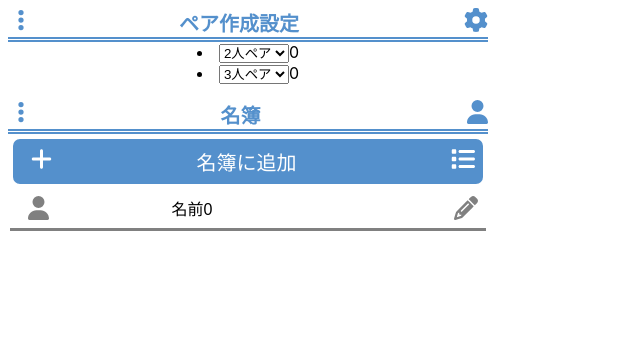
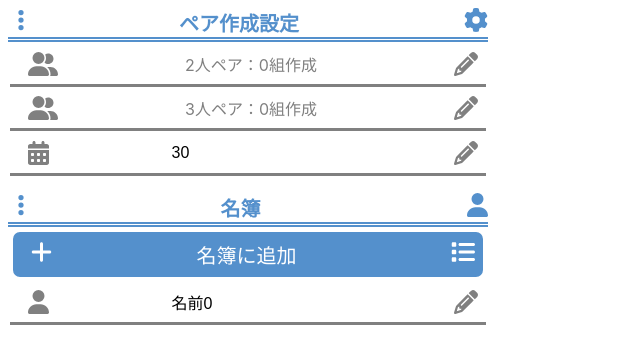
Before and after one commit to fyuuki0jp/pair_random_match, a React (Create React App) app: page / in a window 1280 px wide. Shown: the top 364 px of the page, without its empty margins (0-640 px from the left). Built offline with nearby package versions, Linux system fonts and the light colour scheme.

Commit message:
[add] describe mode

```diff
--- a/src/Construct.tsx
+++ b/src/Construct.tsx
@@ -1,39 +1,44 @@
 import { useRecoilState,useRecoilValue } from 'recoil';
 import React, { useEffect, useRef, useState } from 'react';
 import {membersAtom , constructAtom, ConstructResult, PairProfile, Pair, Construct} from './State';
-import { combination, searchPairPattern } from './Logic';
+import { searchPairPattern } from './Logic';
 import { FontAwesomeIcon } from '@fortawesome/react-fontawesome';
-import { faEllipsisVertical, faGear } from '@fortawesome/free-solid-svg-icons';
+import { faEllipsisVertical, faGear, faPencil,faCheck, faCalendarDays, faUserGroup } from '@fortawesome/free-solid-svg-icons';
 
 function PairConstruct(props:{pair:PairProfile,match_pairs:number,updatefunc:(newPair:PairProfile)=>void}){
+    const pairs = [2,3,4,5]
     const [edit,setEdit] = useState(false)
-    const construct = useRecoilValue(constructAtom)
-    const pairs = [2,3,4,5]
+    const [pair,setPair] = useState(props.pair.pair_cnt)
 
     useEffect(()=>{
-
+        setPair(props.pair.pair_cnt)
     },[props])
 
-    const updatePair = (new_cnt:string) => {
-        const cnt:number = parseInt(new_cnt)
-        const new_pair:PairProfile = {idx:props.pair.idx,pair_cnt:cnt}
+    const updatePair = (new_cnt:number) => {
+        const new_pair:PairProfile = {idx:props.pair.idx,pair_cnt:new_cnt}
         props.updatefunc(new_pair)
+        setEdit(false)
+    }
+
+
+    const editPair = () => {
+        setEdit(true)
     }
 
     return (
-        <li>
-            <select onChange={e => {updatePair(e.target.value)}}>
+        <div style={{display:'flex',margin:'0.1rem','justifyContent':'space-between',padding:'0.5rem 0.5rem',borderBottom:'solid',color:!edit? 'gray':'blue'}}>
+            <FontAwesomeIcon icon={faUserGroup} size="xl" style={{marginLeft:'10px',}}/>
+            {edit ? <select onChange={e => {setPair(parseInt(e.target.value))}}>
                 {pairs.map(cnt => <option value={cnt} selected={cnt==props.pair.pair_cnt}>{cnt}人ペア</option>)}
-            </select>
-            {props.match_pairs===undefined ? 0:props.match_pairs}
-        </li>
+            </select>:<span>{props.pair.pair_cnt}人ペア：{props.match_pairs===undefined ? 0:props.match_pairs}組作成</span>}
+            {!edit ? <FontAwesomeIcon icon={faPencil} size="xl" style={{marginLeft:'10px'}} onClick={editPair}/>:<FontAwesomeIcon icon={faCheck} size="xl" style={{color:'green'}} onClick={e => {updatePair(pair)}}/>}
+        </div>
     )
 }
 
-const ConstructPairSetting = ()=>{
+function ConstructPairSetting(){
     const [construct,setConstruct] = useRecoilState(constructAtom)
     const members = useRecoilValue(membersAtom)
-    const [view,setView] = useState(true)
     const pairs:ConstructResult = members.length > 0 ? searchPairPattern(construct,members.length,construct.pairs[0].pair_cnt < construct.pairs[1].pair_cnt):{}
 
     const updatePair = (newPair:PairProfile) => {
@@ -46,22 +51,63 @@ const ConstructPairSetting = ()=>{
     console.log(pairs)
     return (
         <div>
-            <div style={{display:'flex',justifyContent:'space-between',borderBottom:'double 5px #5490cc',color:'#5490cc',userSelect:'none'}}>
-                <FontAwesomeIcon icon={faEllipsisVertical} size='xl' style={{marginLeft:'10px'}}/>
-                <span style={{fontSize:'15pt',maxWidth:'100%',appearance:'none',outline:0,border:'none',fontWeight:'bolder'}}>ペア作成設定</span>
-                <FontAwesomeIcon icon={faGear} size='xl' style={{marginLeft:'10px'}}/>
-            </div>
+
             {construct.pairs.map(p => <PairConstruct pair={p} match_pairs={pairs[p.pair_cnt]} updatefunc={updatePair}/>)}
+        </div>
+    )
+}
+
+function ConstructWorkSetting(){
+    const [construct,setConstruct] = useRecoilState(constructAtom)
+    const [edit,setEdit] = useState(false)
+    const [days,setDay] = useState(construct.work_day)
+    const inputName = useRef<HTMLInputElement>(null)
+
+    const updateWorkDay = (workday:number) => {
+        let newConstruct:Construct = JSON.parse(JSON.stringify(construct))
+        newConstruct.work_day = workday
+        setConstruct(newConstruct)
+        setEdit(false)
+    }
+
+    const editDay = () => {
+        setEdit(true)
+        inputName.current?.focus()
+    }
+
+    return (
+        <div style={{display:'flex',margin:'0.1rem','justifyContent':'space-between',padding:'0.5rem 0.5rem',borderBottom:'solid',color:!edit? 'gray':'blue'}}>
+            <FontAwesomeIcon icon={faCalendarDays} size="xl" style={{marginLeft:'10px',}}/>
+            <input ref={inputName} style={{fontSize:'12pt',maxWidth:'150px',appearance:'none',outline:0,border:'none'}} value={days} onChange={e=>{setDay(isNaN(parseInt(e.target.value)) ? 1:parseInt(e.target.value))}} readOnly={!edit}></input>
+            {!edit ? <FontAwesomeIcon icon={faPencil} size="xl" style={{marginLeft:'10px'}} onClick={editDay}/>:<FontAwesomeIcon icon={faCheck} size="xl" style={{color:'green'}} onClick={e => {updateWorkDay(days)}}/>}
+        </div>
+    )
+}
+
+function ConstructPairDescribe(){
+    const construct = useRecoilValue(constructAtom)
+    const members = useRecoilValue(membersAtom)
+    const pair_result = searchPairPattern(construct,members.length,construct.pairs[0].pair_cnt < construct.pairs[1].pair_cnt)
+
+    return (
+        <div>
+            {construct.pairs.map(pair => <h3>{pair.pair_cnt}人ペア：{pair_result[pair.pair_cnt]===undefined ? 0:pair_result[pair.pair_cnt]}組作成</h3>)}
+            <h3>作成期間：{construct.work_day}日</h3>
         </div>
     )
 }
 
 function ConstructSetting(){
     const construct = useRecoilValue(constructAtom)
-
-
+    const [view,setView] = useState(true)
     return <div style={{'minWidth':'300px',maxWidth:'480px',width:'40vw',padding:'0.5rem'}}>
-        <ConstructPairSetting />
+        <div style={{display:'flex',justifyContent:'space-between',borderBottom:'double 5px #5490cc',color:'#5490cc',userSelect:'none'}} onClick={()=>{setView(!view)}}>
+                <FontAwesomeIcon icon={faEllipsisVertical} size='xl' style={{marginLeft:'10px'}}/>
+                <span style={{fontSize:'15pt',maxWidth:'100%',appearance:'none',outline:0,border:'none',fontWeight:'bolder'}}>ペア作成設定</span>
+                <FontAwesomeIcon icon={faGear} size='xl' style={{marginLeft:'10px'}}/>
+        </div>
+        {view ? <ConstructPairSetting /> : <ConstructPairDescribe/>}
+        {view && <ConstructWorkSetting />}
     </div>
 }
 
--- a/src/State.ts
+++ b/src/State.ts
@@ -19,6 +19,7 @@ export interface PairProfile {
 // pair construct info
 export interface Construct {
     pairs:PairProfile[] //pair kind
+    work_day:number
 }
 // pairs info
 export interface ConstructResult {
@@ -27,6 +28,6 @@ export interface ConstructResult {
 
 const membersAtom = atom<Member[]>({key:'memberState',default:[{idx:0,name:'名前0',level:0}]})
 
-const constructAtom = atom<Construct>({key:'pairConstruct',default:{pairs:[{idx:0,pair_cnt:2},{idx:1,pair_cnt:3}]}})
+const constructAtom = atom<Construct>({key:'pairConstruct',default:{pairs:[{idx:0,pair_cnt:2},{idx:1,pair_cnt:3}],work_day:30}})
 
 export {membersAtom,constructAtom}
```
